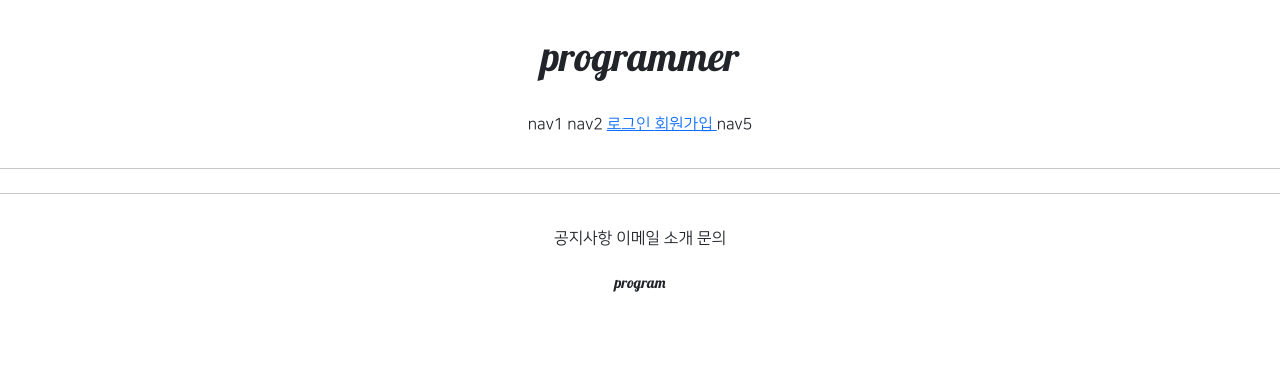
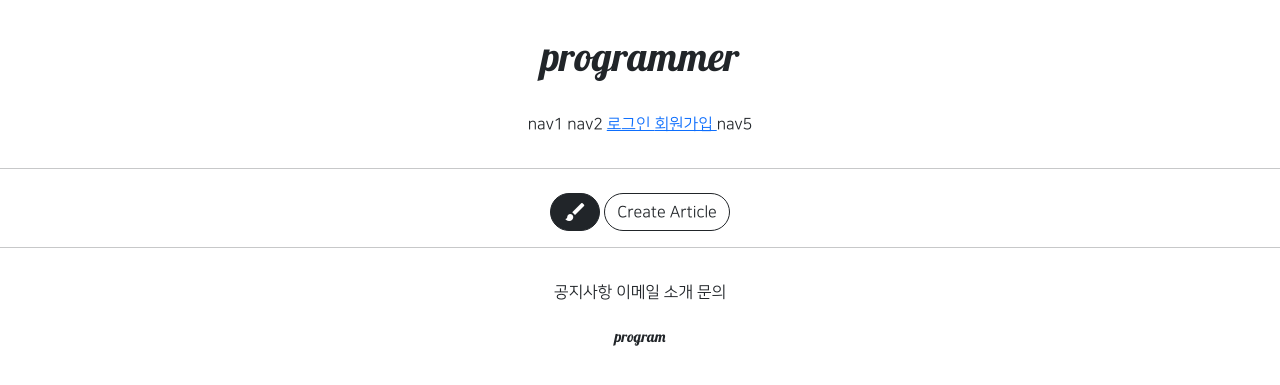
Before and after one commit to misojun50/git_mytest, a Django app: page /articles/list/ in a window 1280 px wide. Shown: the top 385 px of the page. Run offline with Django 3.2, Linux system fonts and the light colour scheme; data that the repository does not hold is empty; parts of the project's set-up code (start-up, migrations or seed data) failed here and were passed over.

Commit message:
8/5 commit4

```diff
--- a/articleapp/templates/articleapp/list.html
+++ b/articleapp/templates/articleapp/list.html
@@ -26,14 +26,24 @@
                 <a href="{% url 'articleapp:detail' pk=article.pk %}">
                     <img src="{{ article.image.url }}" alt="">
                 </a>
-            <span class="NNS_B "> {{ article.title }}</span>
+            <span class="NNS_B my-4"> {{ article.title }}</span>
             </div>
 
         {% endfor %}
     </div>
 
-<script src="{% static 'js/magicgrid.js' %}">
-</script>
+<script src="{% static 'js/magicgrid.js' %}"></script>
+
+    <div class="text-center">
+        <a href="{% url 'articleapp:create' %}" class="btn btn-dark rounded-pill material-icons">
+            brush
+        </a>
+    <a href="{% url 'articleapp:create' %}" class="btn btn-outline-dark rounded-pill">
+            Create Article
+        </a>
+
+
+    </div>
 
 
 {% endblock %}
```
